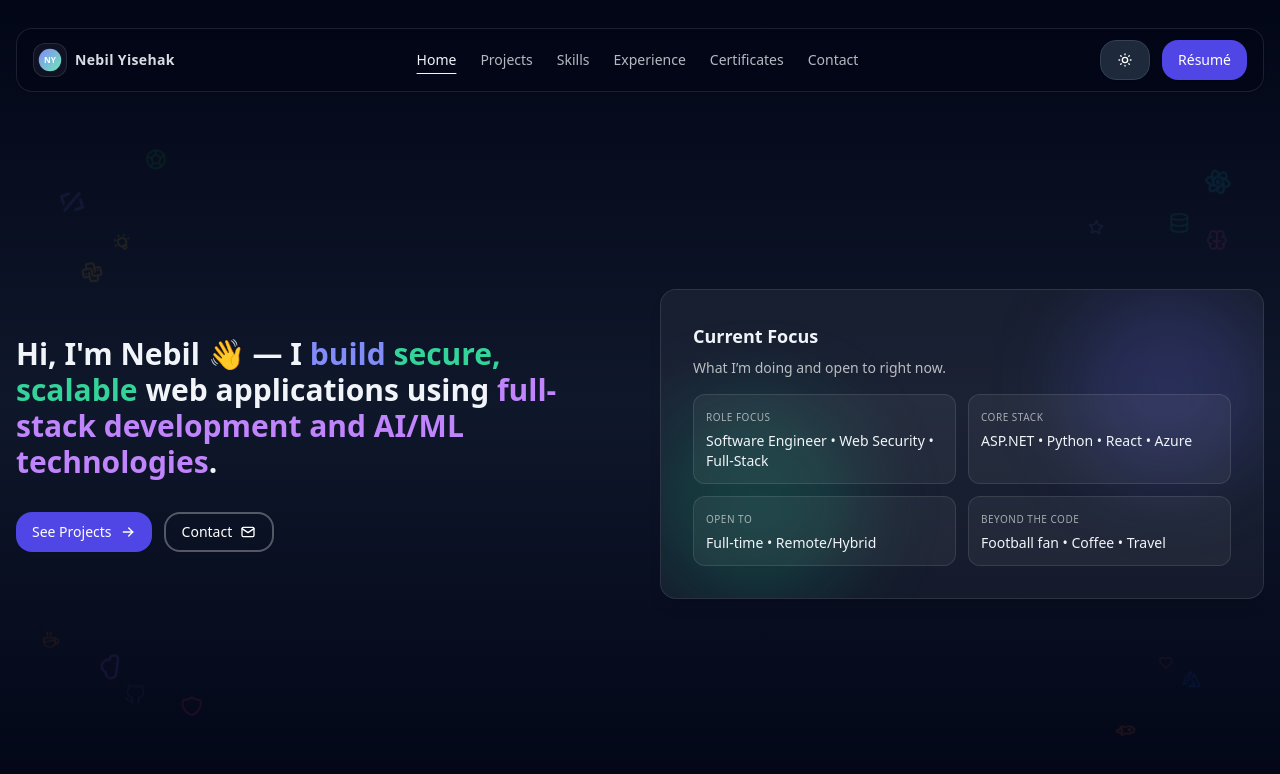
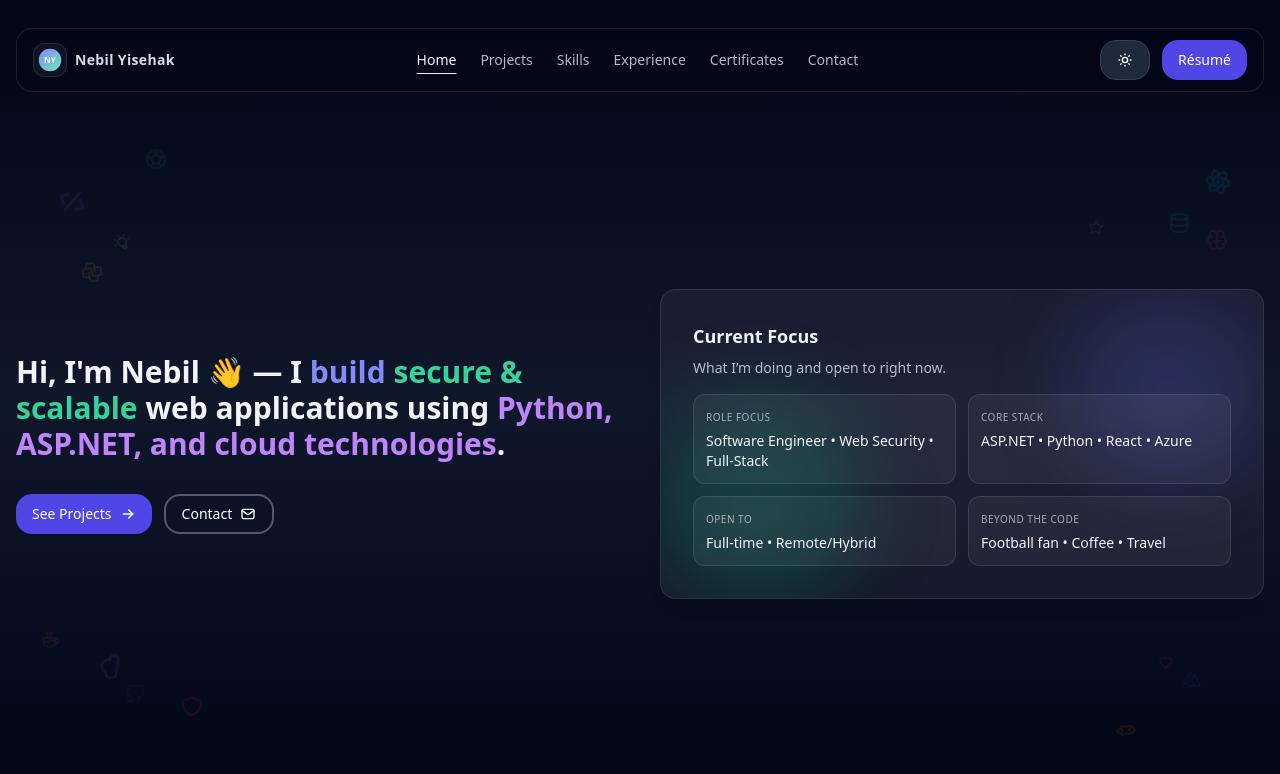
Before and after one commit to Nebil1/Nebil1.github.io, a React (Vite) app: page / in a window 1280 px wide. Shown: the top 774 px of the page. Built offline with nearby package versions, Linux system fonts and the light colour scheme.

Commit message:
hero section updates

```diff
--- a/src/components/layout/Navbar.jsx
+++ b/src/components/layout/Navbar.jsx
@@ -81,7 +81,7 @@ export default function Navbar({ scrolled, dark, setDark, active }) {
           </MagneticWrapper>
 
           <a
-            href="https://drive.google.com/file/d/1Fx1kNVYCJXgas7DEsSgnBf4YC1nUV9FZ/view?usp=sharing"
+            href="https://drive.google.com/file/d/1dvWlbz4bIRXccdb_nB0YnBO-hLy-soG5/view?usp=sharing"
             target="_blank"
             rel="noopener noreferrer"
             className="touch-manipulation"
--- a/src/sections/Hero.jsx
+++ b/src/sections/Hero.jsx
@@ -155,7 +155,7 @@ export default function Hero({ mx, my, reduceMotion }) {
               damping: 12
             }}
             className="text-emerald-600 dark:text-emerald-400"
-          >secure, scalable</motion.span> web applications using <motion.span
+          >secure & scalable</motion.span> web applications using <motion.span
             initial={{ opacity: 0, y: 20 }}
             animate={{ opacity: 1, y: 0 }}
             transition={{
@@ -167,9 +167,8 @@ export default function Hero({ mx, my, reduceMotion }) {
               damping: 18
             }}
             className="text-purple-600 dark:text-purple-400 font-semibold"
-          >full-stack development and AI/ML technologies</motion.span>.
+          >Python, ASP.NET, and cloud technologies</motion.span>.
         </motion.h1>
-
 
 
         <motion.div
```
